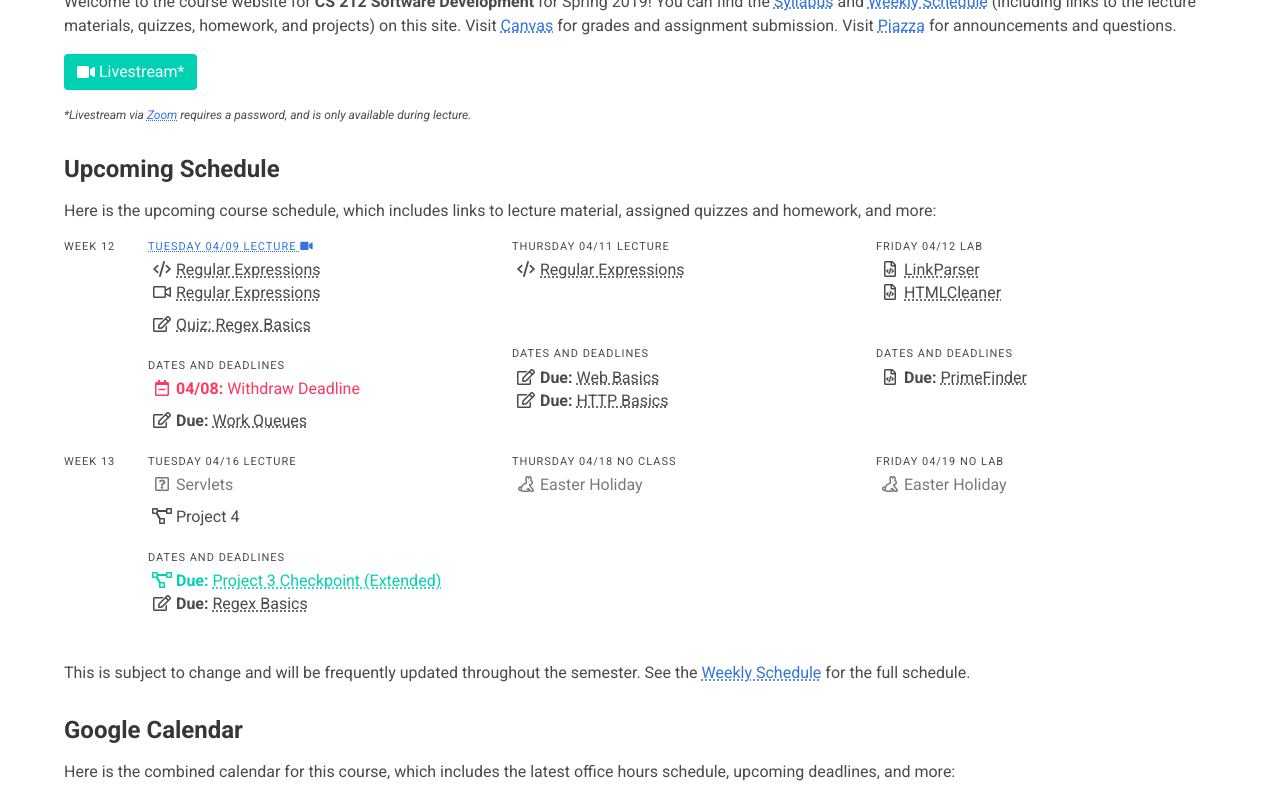
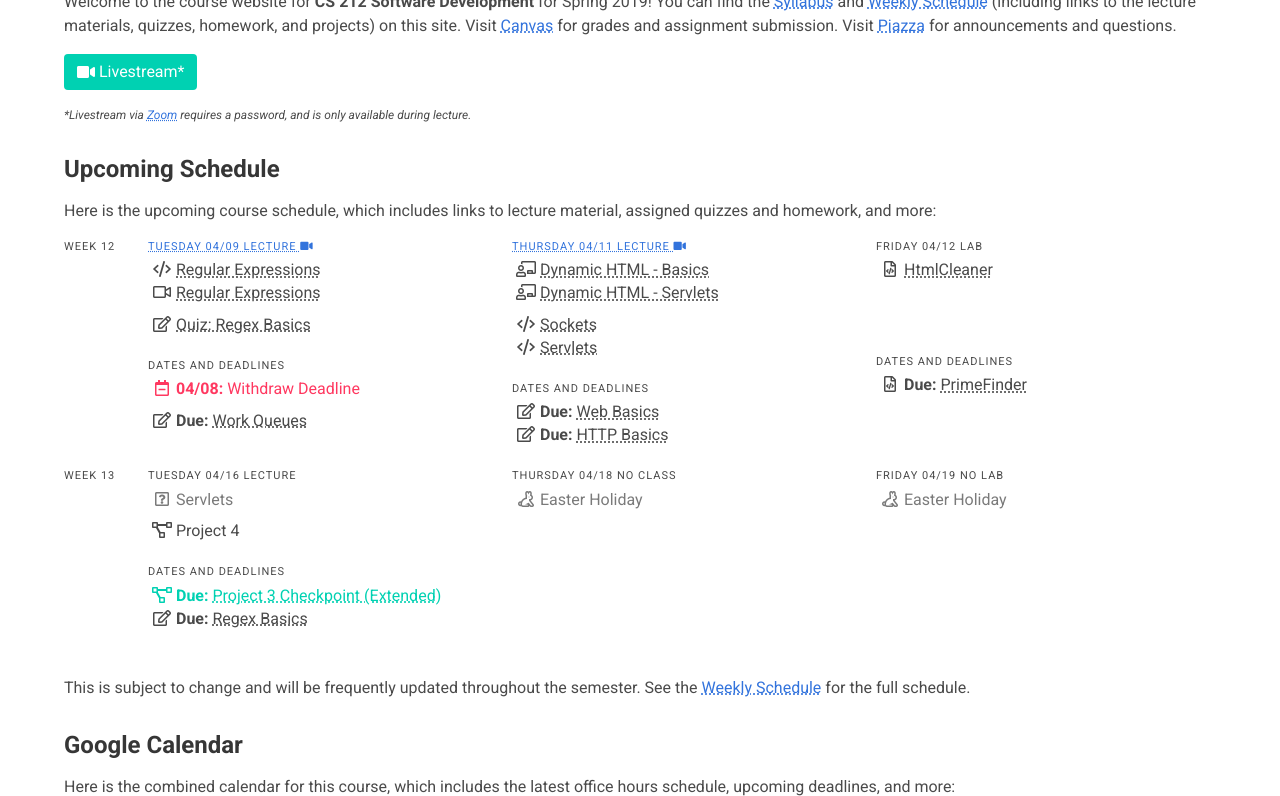
Before and after one commit to usf-cs212-spring2019/usf-cs212-spring2019.github.io, a Jekyll site: the page built from index.html, in a window 1280 px wide and 900 px high, scrolled down 331 px, cut to the strip 0-796 px from the top of the window. Built offline with Jekyll 4.4.1, drawn with Linux system fonts in a browser that asks for light colours.

Commit message:
Adding links.

```diff
--- a/_data/schedule.yml
+++ b/_data/schedule.yml
@@ -93,14 +93,14 @@
       date: 2019-04-05
       link: https://usfca.instructure.com/courses/1582958/assignments/6818772
 
-  - homework9: &homework9
-      text: LinkParser
-      icon: *icon_homework
-      date: 2019-04-26
-      link: https://usfca.instructure.com/courses/1582958/assignments/6818771
+  # - homework9: &homework9
+  #     text: LinkParser
+  #     icon: *icon_homework
+  #     date: 2019-04-26
+  #     link: https://usfca.instructure.com/courses/1582958/assignments/6818771
 
   - homework10: &homework10
-      text: HTMLCleaner
+      text: HtmlCleaner
       icon: *icon_homework
       date: 2019-04-26
       link: https://usfca.instructure.com/courses/1582958/assignments/6818773
@@ -920,10 +920,24 @@
 
     - type: Lecture
       date: 2019-04-11
+      zoom: https://usfca.zoom.us/recording/share/QDYbVTkb1IBdDWtvXT_v224MKC4bOcCD04z6DvViikOwIumekTziMw
       resources:
-      - text: Regular Expressions
+      - text: 'Dynamic HTML - Basics'
+        icon: *icon_slides
+        link: 'https://drive.google.com/open?id=0BxYofk0iB_upY1ozdHk5VVYycUE'
+
+      - text: 'Dynamic HTML - Servlets'
+        icon: *icon_slides
+        link: 'https://drive.google.com/open?id=0BxYofk0iB_upZFFPWUZocmdtLWM'
+
+      - text: Sockets
         icon: *icon_code
-        link: 'https://github.com/usf-cs212-spring2019/lectures/tree/master/Regular%20Expressions'
+        link: 'https://github.com/usf-cs212-spring2019/lectures/tree/master/Sockets'
+        bump: true
+
+      - text: Servlets
+        icon: *icon_code
+        link: 'https://github.com/usf-cs212-spring2019/lectures/tree/master/Servlets'
 
       deadlines:
       - text: 'Web Basics'
@@ -939,7 +953,7 @@
     - type: Lab
       date: 2019-04-12
       resources:
-      - <<: *homework9 # linkparser
+      # - <<: *homework9 # linkparser
       - <<: *homework10 # htmlcleaner
 
       deadlines:
@@ -1007,7 +1021,7 @@
       - <<: *project4
 
       deadlines:
-      - <<: *homework9 # linkparser
+      # - <<: *homework9 # linkparser
       - <<: *homework10
 
 - week: 15
```
